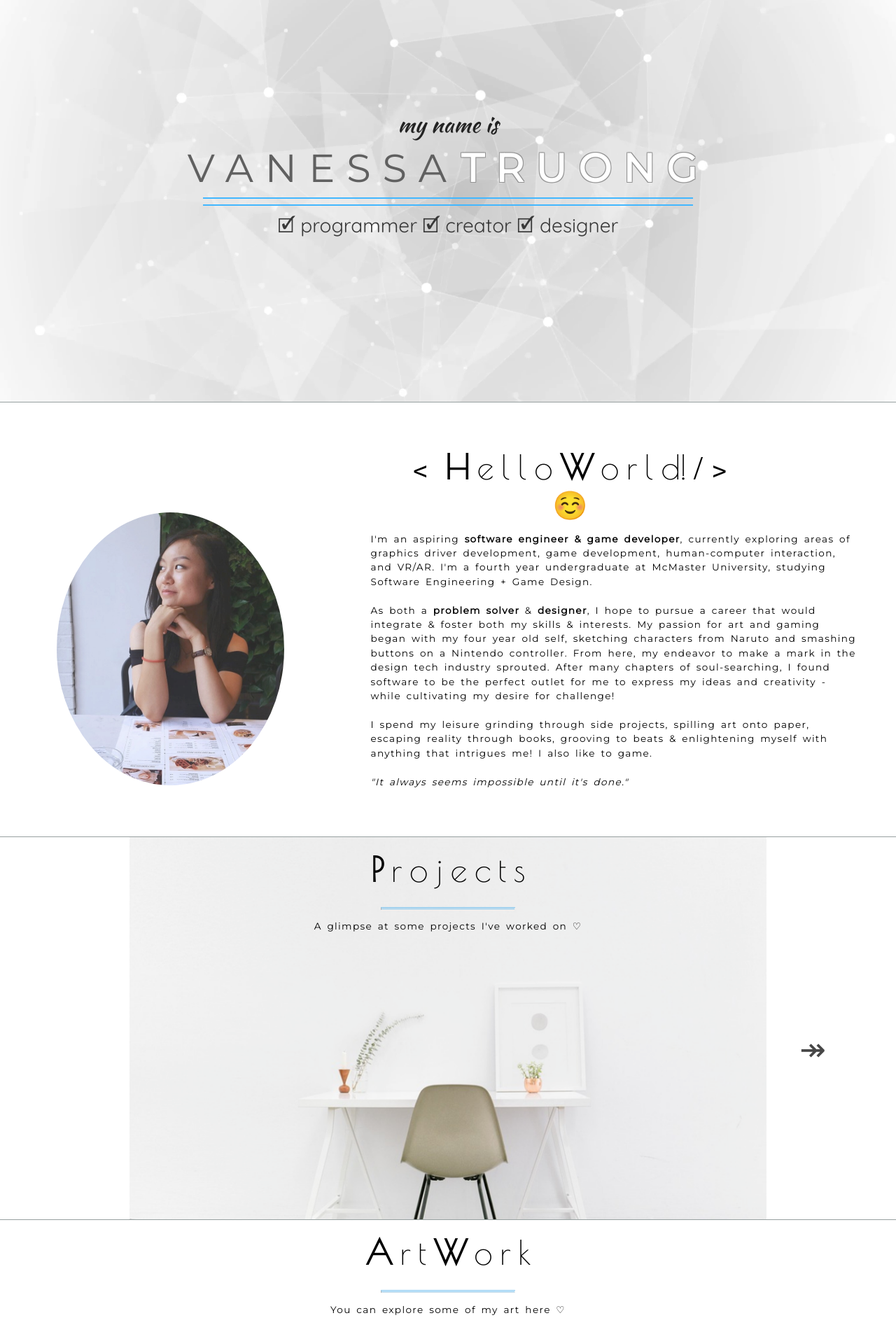
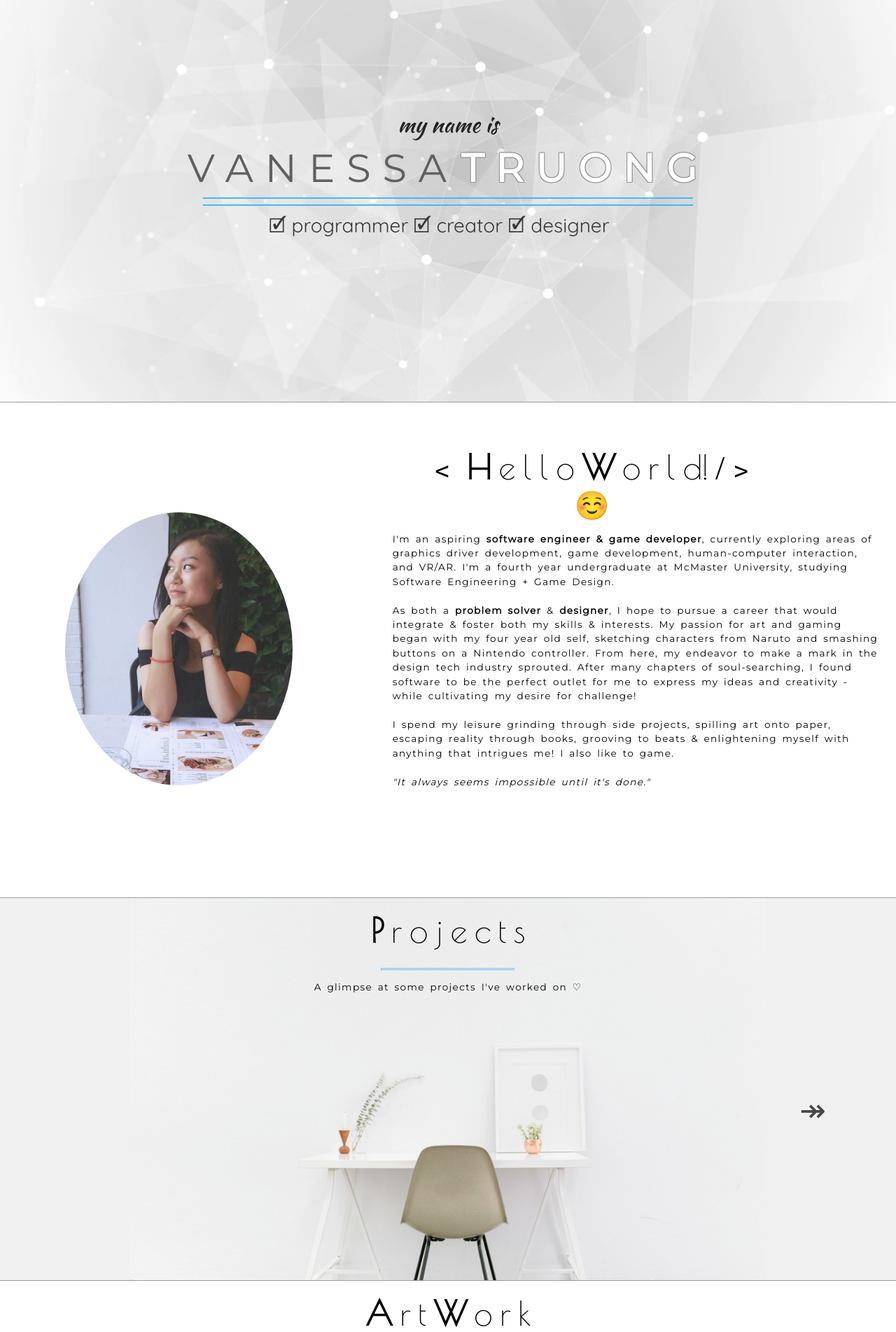
Before and after one commit to ness-tea/ness-tea.github.io, a PHP site: page / in a window 1280 px wide. Shown: the part 65-1968 px from the top of the page at 70% size. Run offline with PHP 8.4, Linux system fonts and the light colour scheme.

Commit message:
Refactored styling

```diff
--- a/css/main.css
+++ b/css/main.css
@@ -6,8 +6,8 @@
 }
 
 @keyframes fadein-fadedown {
-  from {transform: translateY(-30px); opacity:0;}
-  to {transform: translateY(initial); opacity:1;}
+  0%    {opacity:0; transform: translateY(-30px);}
+  100%  {opacity:1; transform: translateY(initial);}
 }
 
 @keyframes slideX {
@@ -65,7 +65,7 @@ body, html {
   padding: 0;
   min-height: 100%;
   text-align: center;
-  transition
+  scroll-behavior:  smooth;
 }
 
 /* ------------- hr tag styles -------------------------- */
@@ -94,7 +94,7 @@ hr.style2 {
   padding-top: 5px;
   background-color: rgba(255, 255, 255, 0.85);
   border-bottom: 0.1px solid #97a0a0;
-  animation: fadein-fadedown 1.5s;
+  animation: fadein-fadedown 2s;
   animation-iteration-count: 1;
 }
 
@@ -105,35 +105,48 @@ hr.style2 {
 
 .intro {
   padding-top: 15%;
-  animation: fadein 1s;
+  animation: fadein 0.5s;
   animation-iteration-count: 0.5;
 }
 
 .static-bg-1 {
-  background-image: url(../Images/Page_backgrounds/head_bg_1.png);
+  background-image: url(../assets/Images/Page_backgrounds/head_bg_1.png);
   min-height: 50vw;
   background-repeat: no-repeat;
   background-attachment: fixed;
-  background-position: center top;
+  background-position: center;
   background-size: cover;
   border-bottom: 0.5px solid #97a0a0;
   animation: fadein 5s;
   animation-iteration-count: 1;
 }
 
+.static-bg-2 {
+  background-color: #FFFFFF;
+  min-height: 45vw;
+  background-repeat: no-repeat;
+  background-attachment: fixed;
+  background-position: center top;
+  background-size: cover;
+  animation: fadein 5s;
+  animation-iteration-count: 1;
+}
+
 .static-bg-contact {
-  background-image: url(../Images/Page_backgrounds/contact_bg.png);
+  background-image: url(../assets/Images/Page_backgrounds/contact_bg.png);
   background-repeat: no-repeat;
-  background-position: center top;
+  background-position: center;
   background-size: cover;
   background-color: rgba(255,255,255,0.3);
   background-blend-mode: lighten;
   border-top: 0.5px solid #97a0a0;
   border-bottom: 0.5px solid #97a0a0;
+  min-height: 17vw;
 }
 
 .static-bg-project {
-  background-image: url(../Images/Page_backgrounds/projects_bg.png);
+  background-color: #F0F0F0;
+  background-image: url(../assets/Images/Page_backgrounds/projects_bg.png);
   background-repeat: no-repeat;
   background-position: center;
   background-size: contain;
@@ -175,11 +188,13 @@ hr.style2 {
   1px 1px 0 #939393;
 }
 
-#hline3 {
+#hline3, #hline3-2, #hline3-3 {
   font-family: 'Quicksand';
   font-size: 175%;
-  margin-top: 0px;
+  margin-top: 1%;
   color: #383838;
+  display: inline;
+  margin-right: 2%;
 }
 
 #header-name {
@@ -228,11 +243,14 @@ hr.style2 {
 .bio {
   display: inline-block;
   margin-right: 20px;
+  text-align: center;
 }
 
 .prof-pic {
-  margin-left: 20px;
-  margin-right: 20px;
+  margin-top: 8%;
+  margin-bottom: 8%;
+  margin-left: 5%;
+  margin-right: 3%;
   display: inline-block;
 }
 
```
